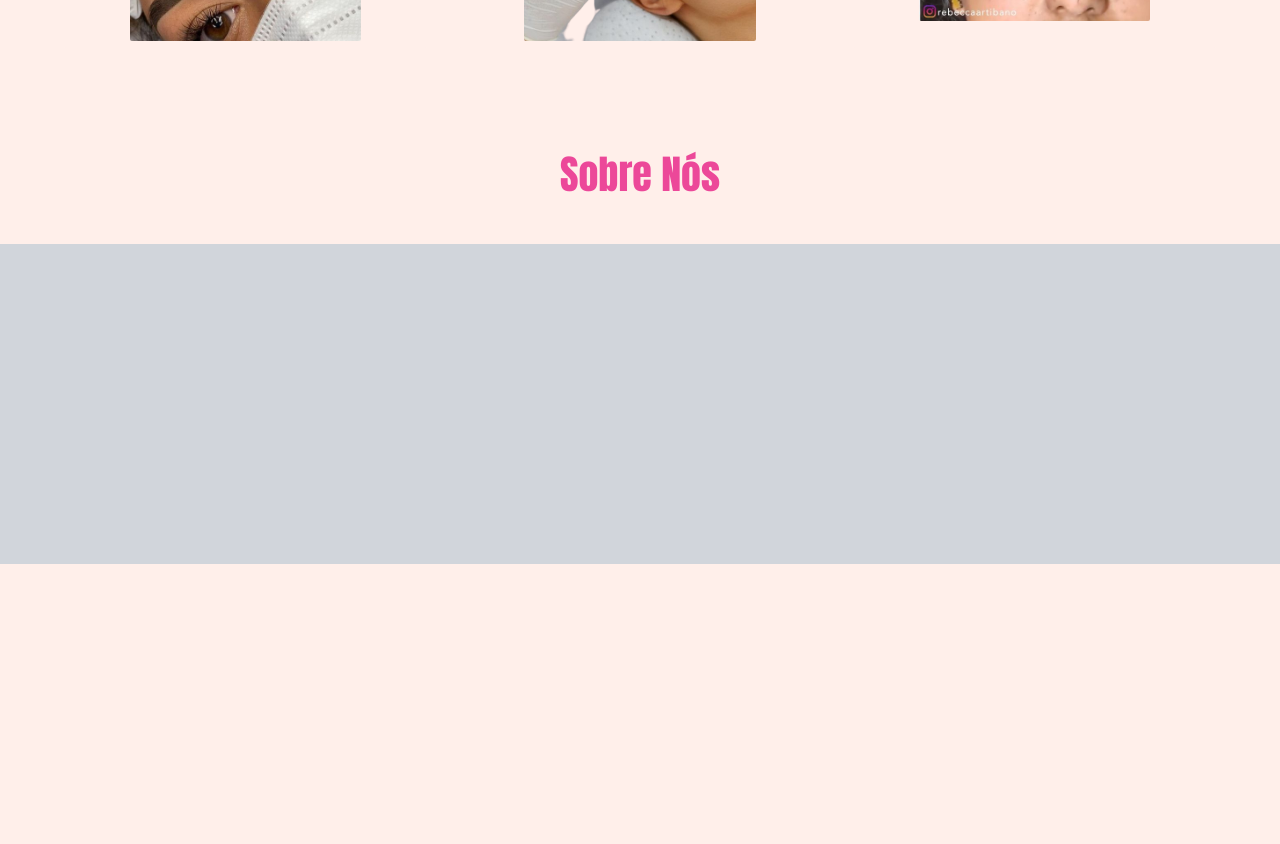
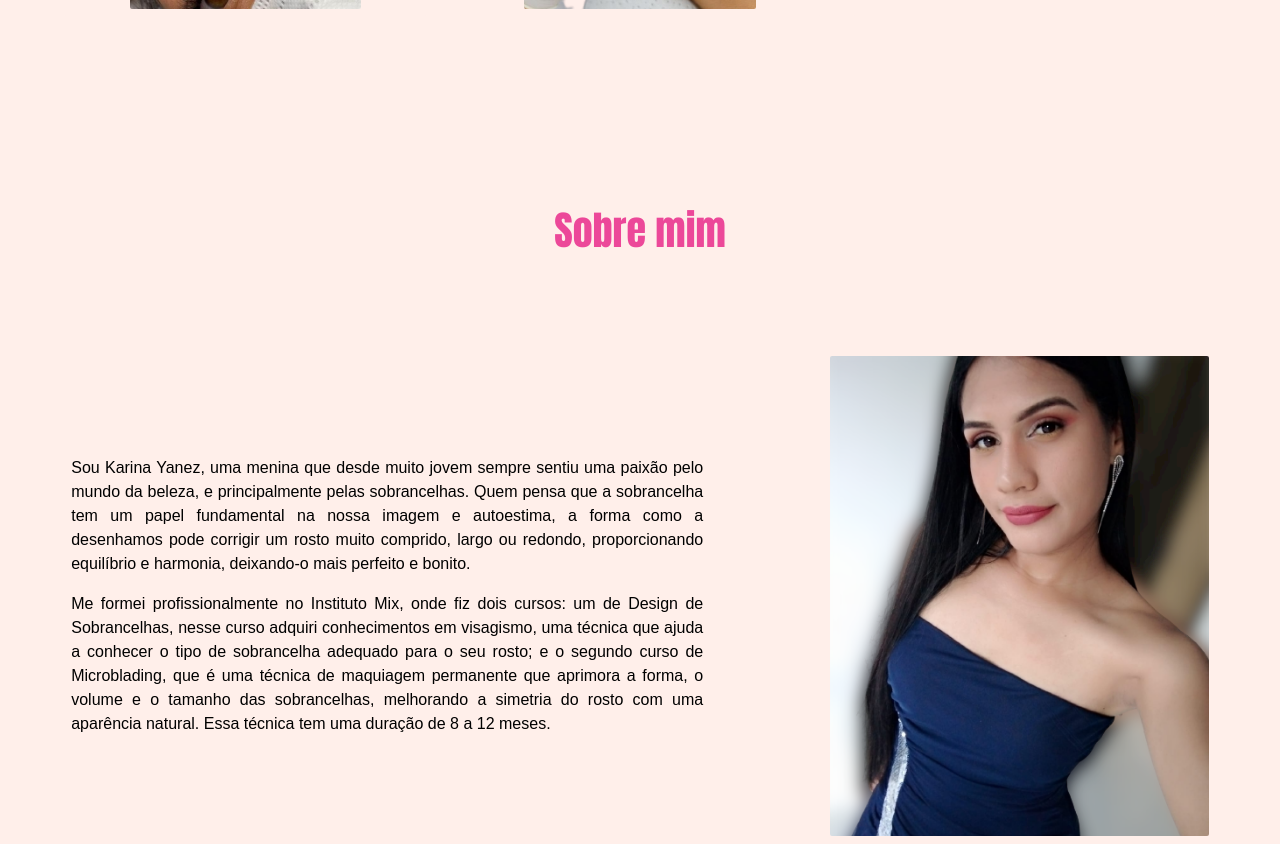
Before and after one commit to Pedro29v/Lp-microblanding, a React (Vite) app: page / in a window 1280 px wide. Shown: the part 1600-2444 px from the top of the page. Before the commit the page ends 2164 px from the top, so only its background shows below. Built offline with nearby package versions, Linux system fonts and the light colour scheme.

Commit message:
create about me section

```diff
--- a/src/components/about/About.jsx
+++ b/src/components/about/About.jsx
@@ -1,14 +1,43 @@
+import picture from "../../assets/karina2.png";
+
 function About() {
   return (
-    <div className="w-[screen] h-[20rem] mt-[5rem]  ">
+    <div className="w-[screen] h-auto mt-[5rem] p-2 md:mt-[10rem]">
       <div
         className="w-[100%] p-4
       text-center text-[1.4em] text-pink-500 mb-6 md:text-[2.5em] "
       >
-        <h2>Sobre Nós</h2>
+        <h2>Sobre mim</h2>
       </div>
 
-      <div className="bg-gray-300 w-[100%] h-[20rem] "></div>
+      <div className=" md:flex md:h-[30rem] md:mt-[5rem]">
+        <div className=" w-[80%] m-auto text-justify   md:w-[50%] ">
+          <p className="mb-4">
+            Sou Karina Yanez, uma menina que desde muito jovem sempre sentiu uma
+            paixão pelo mundo da beleza, e principalmente pelas sobrancelhas.
+            Quem pensa que a sobrancelha tem um papel fundamental na nossa
+            imagem e autoestima, a forma como a desenhamos pode corrigir um
+            rosto muito comprido, largo ou redondo, proporcionando equilíbrio e
+            harmonia, deixando-o mais perfeito e bonito.
+          </p>
+
+          <p>
+            Me formei profissionalmente no Instituto Mix, onde fiz dois cursos:
+            um de Design de Sobrancelhas, nesse curso adquiri conhecimentos em
+            visagismo, uma técnica que ajuda a conhecer o tipo de sobrancelha
+            adequado para o seu rosto; e o segundo curso de Microblading, que é
+            uma técnica de maquiagem permanente que aprimora a forma, o volume e
+            o tamanho das sobrancelhas, melhorando a simetria do rosto com uma
+            aparência natural. Essa técnica tem uma duração de 8 a 12 meses.
+          </p>
+        </div>
+
+        <div
+          className="w-[70%] h-[18rem] mt-8 m-auto rounded-sm
+          bg-cover bg-no-repeat md:w-[30%] md:h-[30rem] md:mt-0 "
+          style={{ backgroundImage: `url(${picture})` }}
+        ></div>
+      </div>
     </div>
   );
 }
--- a/src/components/navbar/Nav.jsx
+++ b/src/components/navbar/Nav.jsx
@@ -48,7 +48,7 @@ function Nav() {
 
         <a href="#resume">
           <p className=" hover:text-auxiliar transition hover:transform hover:scale-125">
-            SOBRE NÓS
+            SOBRE MIM
           </p>
         </a>
 
--- a/src/components/service/Service.jsx
+++ b/src/components/service/Service.jsx
@@ -4,7 +4,7 @@ import henna from "../../assets/henna2.jpg";
 
 function Service() {
   return (
-    <div className="w-screen h-auto md:mt-[12rem] ">
+    <div className="w-screen h-auto md:mt-[10rem] ">
       <div
         className="w-[100%] p-4
       text-center text-[1.4em] text-pink-500 mb-6 md:text-[2.5em] "
```
Also changed, not shown: src/assets/karina.jfif (deleted).
